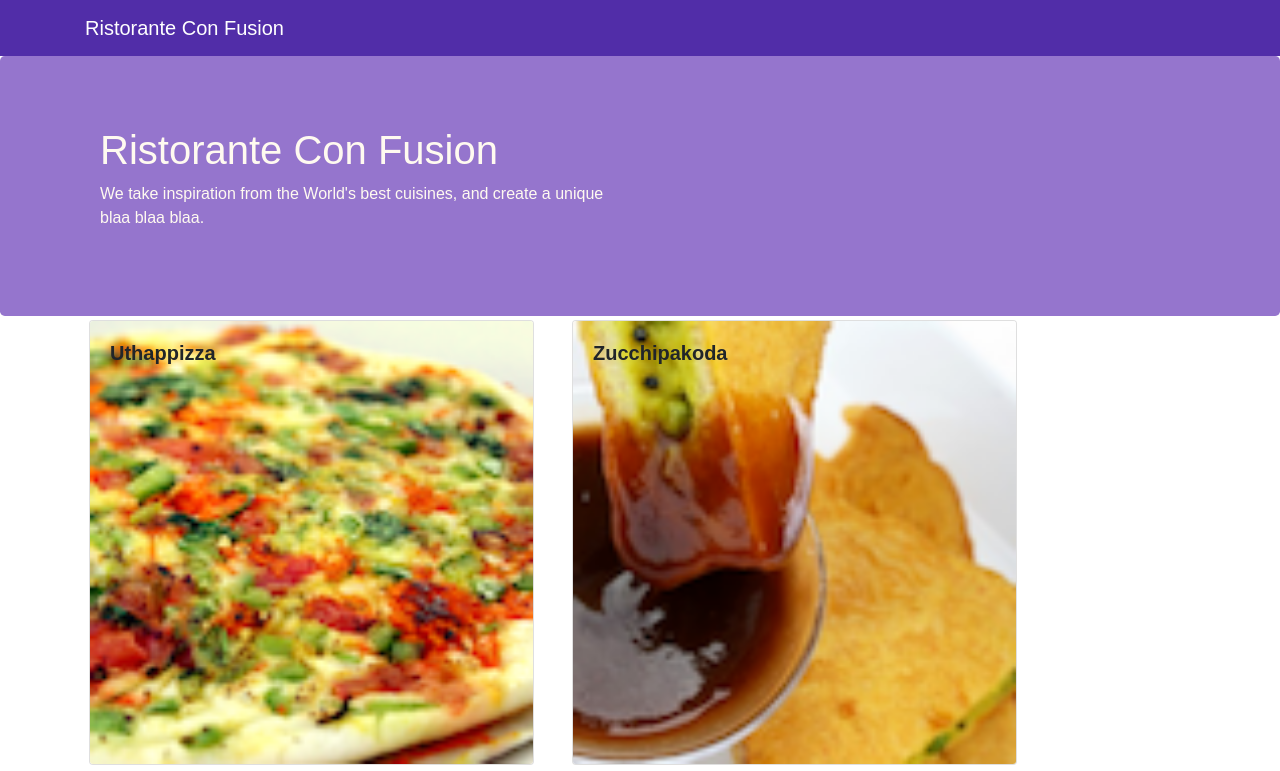
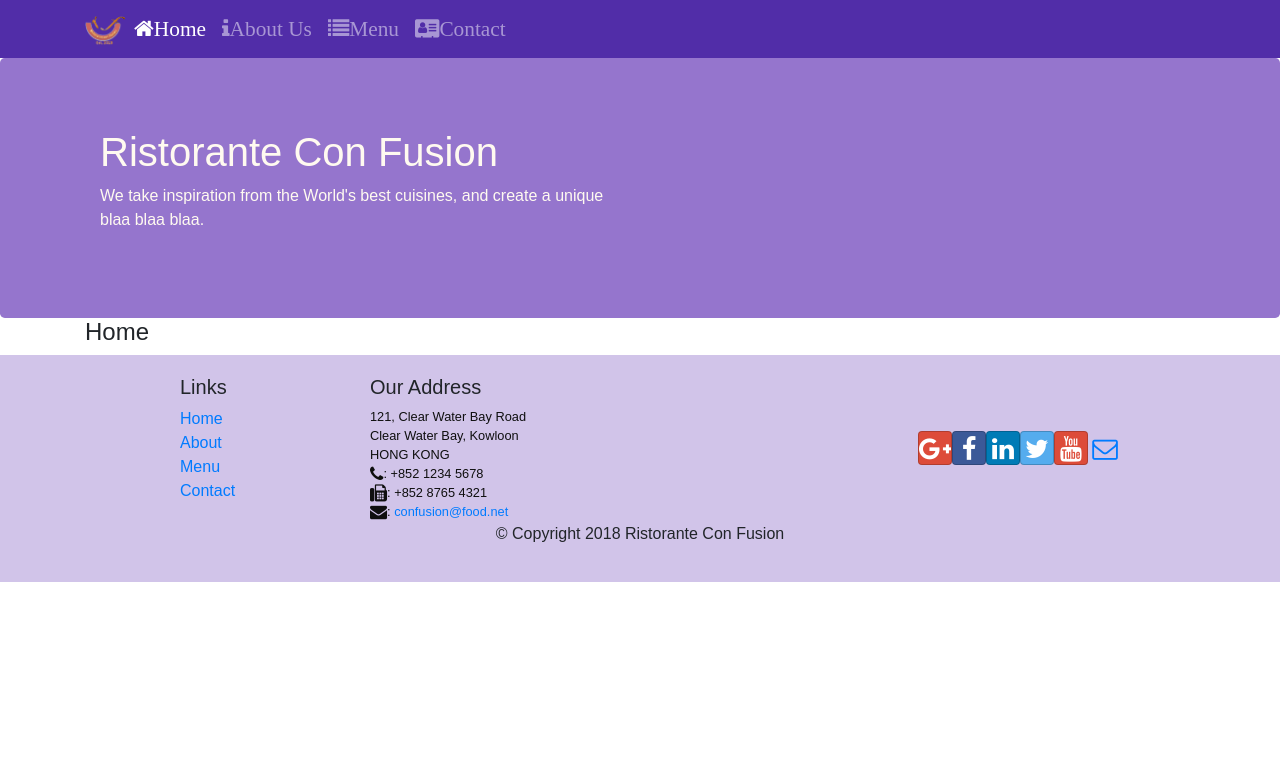
Before and after one commit to jyrkihil/coursera-react-learning, a React (Create React App) app: page /home in a window 1280 px wide. Shown: the top 771 px of the page. Built offline with nearby package versions, Linux system fonts and the light colour scheme.

Commit message:
React Router

```diff
--- a/package.json
+++ b/package.json
@@ -9,6 +9,7 @@
     "react": "^16.4.2",
     "react-dom": "^16.4.2",
     "react-popper": "0.9.2",
+    "react-router-dom": "4.2.2",
     "react-scripts": "1.1.5",
     "reactstrap": "5.0.0"
   },
--- a/src/App.js
+++ b/src/App.js
@@ -2,14 +2,17 @@ import React, { Component } from 'react';
 import Main from './components/MainComponent';
 import './App.css';
 import MainComponent from './components/MainComponent';
+import { BrowserRouter } from 'react-router-dom'
 
 class App extends Component {
 
   render() {
     return (
-      <div>
-        <Main />
-      </div>
+      <BrowserRouter>
+        <div>
+          <Main />
+        </div>
+      </BrowserRouter>
     );
   }
 }
--- a/src/components/FooterComponent.js
+++ b/src/components/FooterComponent.js
@@ -1,4 +1,5 @@
 import React, { Component } from 'react';
+import { Link } from 'react-router-dom';
 
 function Footer(props) {
         return(
@@ -8,10 +9,10 @@ function Footer(props) {
                         <div className="col-4 offset-1 col-sm-2">
                             <h5>Links</h5>
                             <ul className="list-unstyled">
-                                <li><a href="#">Home</a></li>
-                                <li><a href="#">About</a></li>
-                                <li><a href="#">Menu</a></li>
-                                <li><a href="contactus.html">Contact</a></li>
+                                <li><Link to="/home">Home</Link></li>
+                                <li><Link to="/aboutus">About</Link></li>
+                                <li><Link to="/menu">Menu</Link></li>
+                                <li><Link to="/contactus">Contact</Link></li>
                             </ul>
                         </div>
                         <div className="col-7 col-sm-5">
--- a/src/components/HeaderComponent.js
+++ b/src/components/HeaderComponent.js
@@ -1,13 +1,57 @@
 import React, { Component } from 'react';
-import { Navbar, NavbarBrand, Jumbotron } from 'reactstrap';
+import { Navbar, NavbarBrand, Nav, NavbarToggler, Collapse, NavItem, Jumbotron } from 'reactstrap';
+import { NavLink } from 'react-router-dom';
 
 class Header extends Component {
+
+    constructor(props) {
+        super(props);
+        this.state = {
+            isNavOpen: false
+        }
+        this.toggleNav = this.toggleNav.bind(this);
+    }
+
+    toggleNav() {
+        this.setState({
+            isNavOpen: !this.state.isNavOpen
+        });
+    }
+
     render() {
         return(
             <React.Fragment>
-                <Navbar dark>
+                <Navbar dark expand="md">
                     <div className="container">
-                        <NavbarBrand href="/">Ristorante Con Fusion</NavbarBrand>
+                        <NavbarToggler onClick={this.toggleNav} />
+                        <NavbarBrand className="mr-auto" href="/">
+                            <img src="assets/images/logo.png" height="30" width="41"
+                                alt="Ristorante Con Fusion" />
+                        </NavbarBrand>
+                        <Collapse isOpen={this.state.isNavOpen} navbar>
+                            <Nav navbar>
+                                <NavItem>
+                                    <NavLink className="nav-link" to="/home">
+                                        <span className="fa fa-home fa-lg">Home</span>
+                                    </NavLink>
+                                </NavItem>
+                                <NavItem>
+                                    <NavLink className="nav-link" to="/aboutus">
+                                        <span className="fa fa-info fa-lg">About Us</span>
+                                    </NavLink>
+                                </NavItem>
+                                <NavItem>
+                                    <NavLink className="nav-link" to="/menu">
+                                        <span className="fa fa-list fa-lg">Menu</span>
+                                    </NavLink>
+                                </NavItem>
+                                <NavItem>
+                                    <NavLink className="nav-link" to="/contactus">
+                                        <span className="fa fa-address-card fa-lg">Contact</span>
+                                    </NavLink>
+                                </NavItem>
+                            </Nav>
+                            </Collapse>
                     </div>
                 </Navbar>
                 <Jumbotron>
--- /dev/null
+++ b/src/components/HomeComponent.js
@@ -0,0 +1,11 @@
+import React from 'react';
+
+function Home(props) {
+    return(
+        <div className="container">
+            <h4>Home</h4>
+        </div>
+    );
+}
+
+export default Home;
--- a/src/components/MainComponent.js
+++ b/src/components/MainComponent.js
@@ -1,10 +1,12 @@
 import React, { Component } from 'react';
+import Home from './HomeComponent'
 import Menu from './MenuComponent';
 import DishDetail from './DishdetailComponent';
 import Header from './HeaderComponent'
 import Footer from './FooterComponent'
 import { DISHES } from '../shared/dishes'
 import HeaderComponent from './HeaderComponent';
+import { Switch, Route, Redirect } from 'react-router-dom';
 
 class Main extends Component {
 
@@ -17,18 +19,22 @@ class Main extends Component {
     };
   }
 
-  onDishSelect(dishId) {
-    this.setState({selectedDish: dishId})
-  }
+  render() {
 
-  render() {
+    const HomePage = () => {
+        return(
+            <Home />
+        )
+    }
+
     return (
       <div className="App">
         <Header />
-        <Menu dishes={this.state.dishes}
-            onClick={(dishId) => this.onDishSelect(dishId)} />
-        <DishDetail
-            dish={this.state.dishes.filter((dish) => dish.id === this.state.selectedDish)[0]} />
+        <Switch>
+            <Route path="/home" component={HomePage} />
+            <Route exact path="/menu" component={() => <Menu dishes={this.state.dishes} />} />
+            <Redirect to="/home" />
+        </Switch>
         <Footer />
       </div>
     );
```
Also changed, not shown: 1 other file (tests, documents, lock files or other folders).
